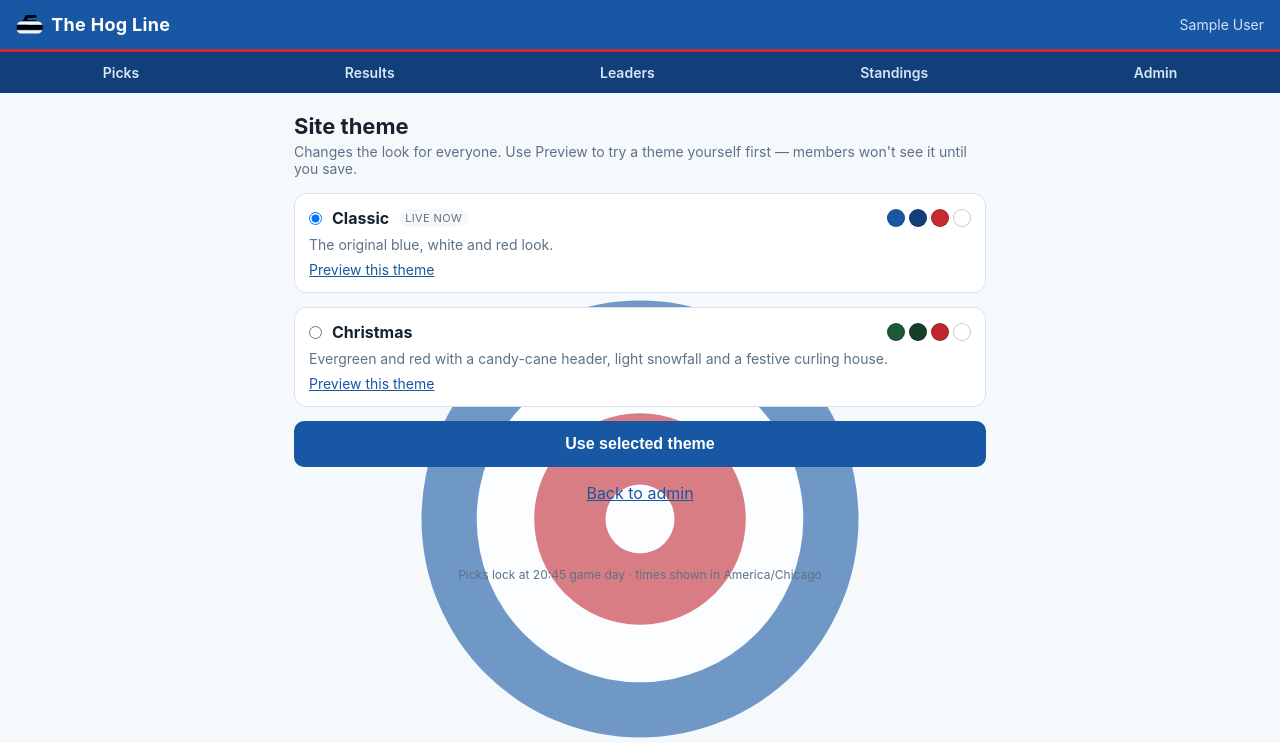
After one commit to olman011/curl-pick, a PHP site: page /admin/theme.php in a window 1280 px wide. The commit adds this page. Shown: the top 743 px of the page. Run offline with PHP 8.4, Linux system fonts and the light colour scheme; the visitor is signed in with stand-in values (Sample User, id 1); tables that the repository leaves empty hold one stand-in row (values such as "Sample post").

Commit message:
Add switchable site themes, starting with Christmas

```diff
--- a/db/schema.sql
+++ b/db/schema.sql
@@ -106,3 +106,9 @@ CREATE TABLE picks (
   CONSTRAINT fk_picks_game FOREIGN KEY (game_id) REFERENCES games(id) ON DELETE CASCADE,
   CONSTRAINT fk_picks_team FOREIGN KEY (picked_team_id) REFERENCES teams(id)
 ) ENGINE=InnoDB DEFAULT CHARSET=utf8mb4;
+
+-- Small key/value store for site-wide options (currently just the chosen theme).
+CREATE TABLE settings (
+  name VARCHAR(64) NOT NULL PRIMARY KEY,
+  value VARCHAR(255) NOT NULL
+) ENGINE=InnoDB DEFAULT CHARSET=utf8mb4;
--- a/public/admin/index.php
+++ b/public/admin/index.php
@@ -36,5 +36,6 @@ layout_header('Admin');
   <a href="/admin/teams.php">Teams</a>
   <a href="/admin/invites.php">Invites &amp; QR codes</a>
   <a href="/admin/users.php">Members</a>
+  <a href="/admin/theme.php">Site theme</a>
 </div>
 <?php layout_footer();
--- /dev/null
+++ b/public/admin/theme.php
@@ -0,0 +1,53 @@
+<?php
+declare(strict_types=1);
+require __DIR__ . '/../../src/bootstrap.php';
+require APP_ROOT . '/src/layout.php';
+
+require_admin();
+
+$themes = themes_available();
+
+if (is_post()) {
+    csrf_check();
+    $choice = (string)($_POST['theme'] ?? '');
+    if (!isset($themes[$choice])) {
+        flash('Pick one of the listed themes.', 'error');
+    } else {
+        try {
+            setting_set('theme', $choice);
+            flash('Theme switched to ' . $themes[$choice]['label'] . '. Members see it right away.');
+        } catch (Throwable $e) {
+            flash('Could not save the theme - has the settings table been created? (Run MIGRATION_themes.sql once.)', 'error');
+        }
+    }
+    redirect('/admin/theme.php');
+}
+
+$current = theme_saved_key();
+layout_header('Site theme');
+?>
+<h1>Site theme</h1>
+<p class="sub">Changes the look for everyone. Use Preview to try a theme yourself first &mdash; members won't see it until you save.</p>
+
+<form method="post">
+  <?= csrf_field() ?>
+  <?php foreach ($themes as $key => $t): ?>
+    <label class="card" style="display:block;cursor:pointer">
+      <div style="display:flex;align-items:center;gap:10px">
+        <input type="radio" name="theme" value="<?= h($key) ?>" <?= $key === $current ? 'checked' : '' ?> style="margin:0">
+        <strong><?= h($t['label']) ?></strong>
+        <?= $key === $current ? '<span class="tag tag-open">live now</span>' : '' ?>
+        <span style="margin-left:auto;display:flex;gap:4px">
+          <?php foreach ($t['swatches'] as $color): ?>
+            <span style="width:18px;height:18px;border-radius:50%;background:<?= h($color) ?>;border:1px solid rgba(0,0,0,.2)"></span>
+          <?php endforeach; ?>
+        </span>
+      </div>
+      <p class="sub" style="margin:8px 0 0"><?= h($t['description']) ?></p>
+      <p style="margin:8px 0 0;font-size:14px"><a href="/index.php?theme_preview=<?= h($key) ?>">Preview this theme</a></p>
+    </label>
+  <?php endforeach; ?>
+  <button type="submit">Use selected theme</button>
+</form>
+<p class="center"><a href="/admin/index.php">Back to admin</a></p>
+<?php layout_footer();
--- a/src/bootstrap.php
+++ b/src/bootstrap.php
@@ -19,6 +19,7 @@ require APP_ROOT . '/src/helpers.php';
 require APP_ROOT . '/src/auth.php';
 require APP_ROOT . '/src/league.php';
 require APP_ROOT . '/src/mailer.php';
+require APP_ROOT . '/src/themes.php';
 
 if (PHP_SAPI !== 'cli' && session_status() === PHP_SESSION_NONE) {
     session_set_cookie_params([
--- a/src/layout.php
+++ b/src/layout.php
@@ -5,16 +5,22 @@ function layout_header(string $title, bool $chrome = true): void
 {
     $user = current_user();
     $appName = (string)config('app.name');
+    $themeKey = theme_active_key();
+    $theme = themes_available()[$themeKey];
+    $previewing = theme_preview_key() !== null;
     ?>
 <!doctype html>
-<html lang="en">
+<html lang="en" data-theme="<?= h($themeKey) ?>">
 <head>
 <meta charset="utf-8">
 <meta name="viewport" content="width=device-width, initial-scale=1, viewport-fit=cover">
-<meta name="theme-color" content="#1857a4">
+<meta name="theme-color" content="<?= h($theme['theme_color']) ?>">
 <title><?= h($title) ?> &middot; <?= h($appName) ?></title>
 <link rel="icon" type="image/svg+xml" href="/assets/rock.svg">
-<link rel="stylesheet" href="/assets/app.css?v=4">
+<link rel="stylesheet" href="<?= h(asset_url('/assets/app.css')) ?>">
+<?php if ($theme['css'] !== null): ?>
+<link rel="stylesheet" href="<?= h(asset_url('/assets/themes/' . $theme['css'])) ?>">
+<?php endif; ?>
 </head>
 <body>
 <header class="topbar">
@@ -38,6 +44,10 @@ function layout_header(string $title, bool $chrome = true): void
 <?php endif; ?>
 
 <main class="wrap">
+<?php if ($previewing): ?>
+  <div class="flash flash-ok">Previewing the <?= h($theme['label']) ?> theme &mdash; only you can see this.
+    <a href="/admin/theme.php">Back to themes</a> &middot; <a href="?theme_preview=off">Stop previewing</a></div>
+<?php endif; ?>
 <?php foreach (take_flashes() as $flash): ?>
   <div class="flash flash-<?= h($flash['type']) ?>"><?= h($flash['message']) ?></div>
 <?php endforeach; ?>
--- /dev/null
+++ b/src/themes.php
@@ -0,0 +1,99 @@
+<?php
+declare(strict_types=1);
+
+/**
+ * Site themes. To add one: drop a stylesheet in public/assets/themes/ that overrides
+ * the :root variables from app.css (and anything else it wants to restyle), then add
+ * an entry here. 'css' is the file name inside /assets/themes/ (null = app.css alone).
+ *
+ * @return array<string,array{label:string,description:string,css:?string,theme_color:string,swatches:list<string>}>
+ */
+function themes_available(): array
+{
+    return [
+        'classic' => [
+            'label' => 'Classic',
+            'description' => 'The original blue, white and red look.',
+            'css' => null,
+            'theme_color' => '#1857a4',
+            'swatches' => ['#1857a4', '#123f7a', '#c62b34', '#ffffff'],
+        ],
+        'christmas' => [
+            'label' => 'Christmas',
+            'description' => 'Evergreen and red with a candy-cane header, light snowfall and a festive curling house.',
+            'css' => 'christmas.css',
+            'theme_color' => '#1f5a37',
+            'swatches' => ['#1f5a37', '#163f27', '#c1272d', '#ffffff'],
+        ],
+    ];
+}
+
+/** All saved settings. Quietly empty if the settings table hasn't been created yet. */
+function settings_all(bool $refresh = false): array
+{
+    static $cache = null;
+    if ($cache === null || $refresh) {
+        $cache = [];
+        try {
+            foreach (db_all('SELECT name, value FROM settings') as $row) {
+                $cache[$row['name']] = $row['value'];
+            }
+        } catch (Throwable $e) {
+            // Migration not run yet: behave as if nothing is set so the site keeps working.
+        }
+    }
+    return $cache;
+}
+
+function setting_get(string $name, ?string $default = null): ?string
+{
+    return settings_all()[$name] ?? $default;
+}
+
+/** Throws if the settings table is missing - callers that can recover should catch it. */
+function setting_set(string $name, string $value): void
+{
+    db_run('REPLACE INTO settings (name, value) VALUES (?, ?)', [$name, $value]);
+    settings_all(true);
+}
+
+/** The theme members see: the saved choice, falling back to classic if it's unknown. */
+function theme_saved_key(): string
+{
+    $saved = setting_get('theme', 'classic');
+    return isset(themes_available()[$saved]) ? $saved : 'classic';
+}
+
+/**
+ * A theme an admin is trying out. Remembered in their session so they can click around
+ * every page; it never changes what members see. ?theme_preview=off ends it.
+ */
+function theme_preview_key(): ?string
+{
+    $viewer = current_user();
+    if (!$viewer || (int)$viewer['is_admin'] !== 1) {
+        return null;
+    }
+    if (isset($_GET['theme_preview'])) {
+        $want = (string)$_GET['theme_preview'];
+        if (isset(themes_available()[$want])) {
+            $_SESSION['theme_preview'] = $want;
+        } else {
+            unset($_SESSION['theme_preview']);
+        }
+    }
+    $key = $_SESSION['theme_preview'] ?? null;
+    return (is_string($key) && isset(themes_available()[$key])) ? $key : null;
+}
+
+function theme_active_key(): string
+{
+    return theme_preview_key() ?? theme_saved_key();
+}
+
+/** Stylesheet URL with its modified time attached, so a changed file is never served stale from a cache. */
+function asset_url(string $path): string
+{
+    $file = APP_ROOT . '/public' . $path;
+    return $path . '?v=' . (is_file($file) ? (string)filemtime($file) : '1');
+}
```
Also changed, not shown: public/assets/themes/christmas.css (added).
